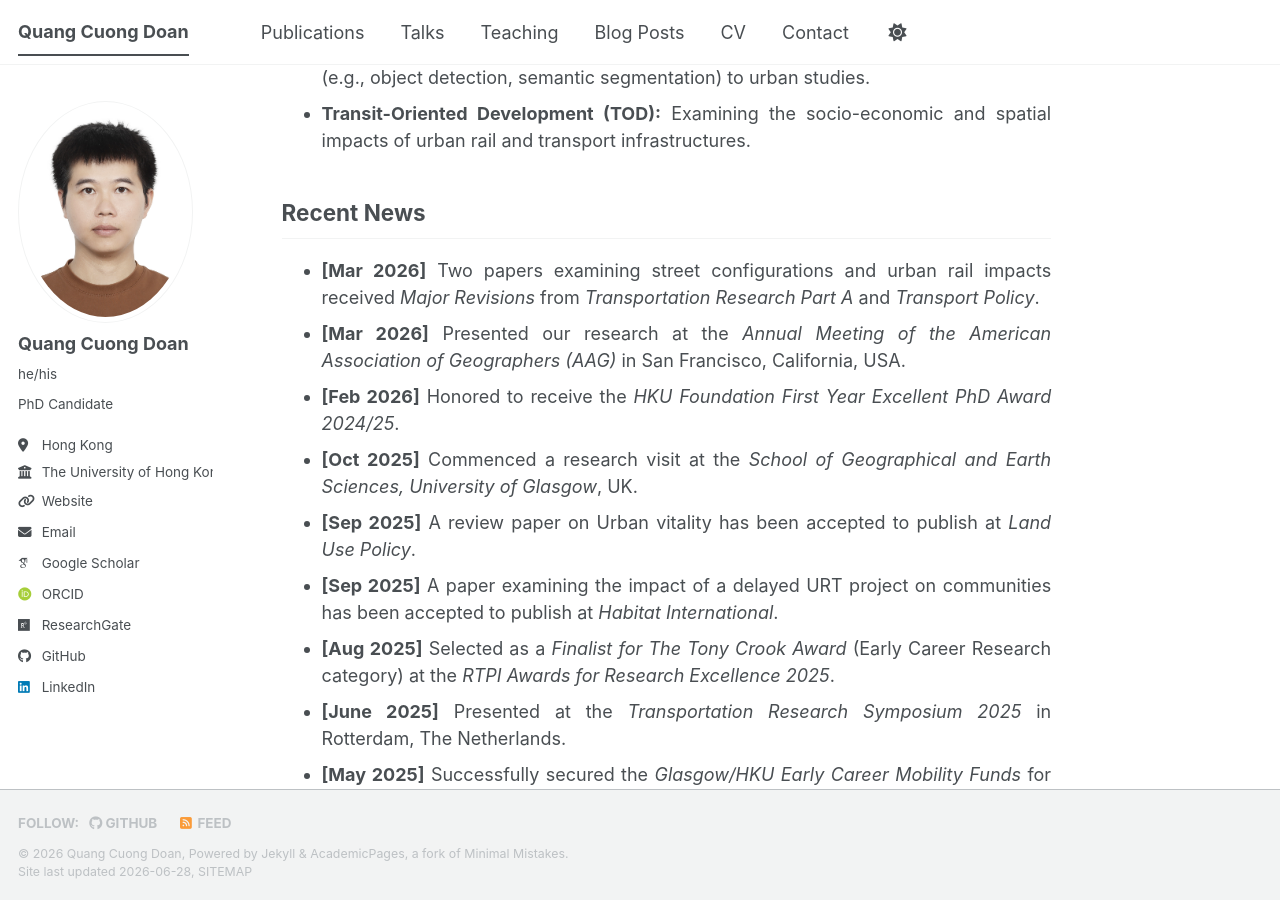
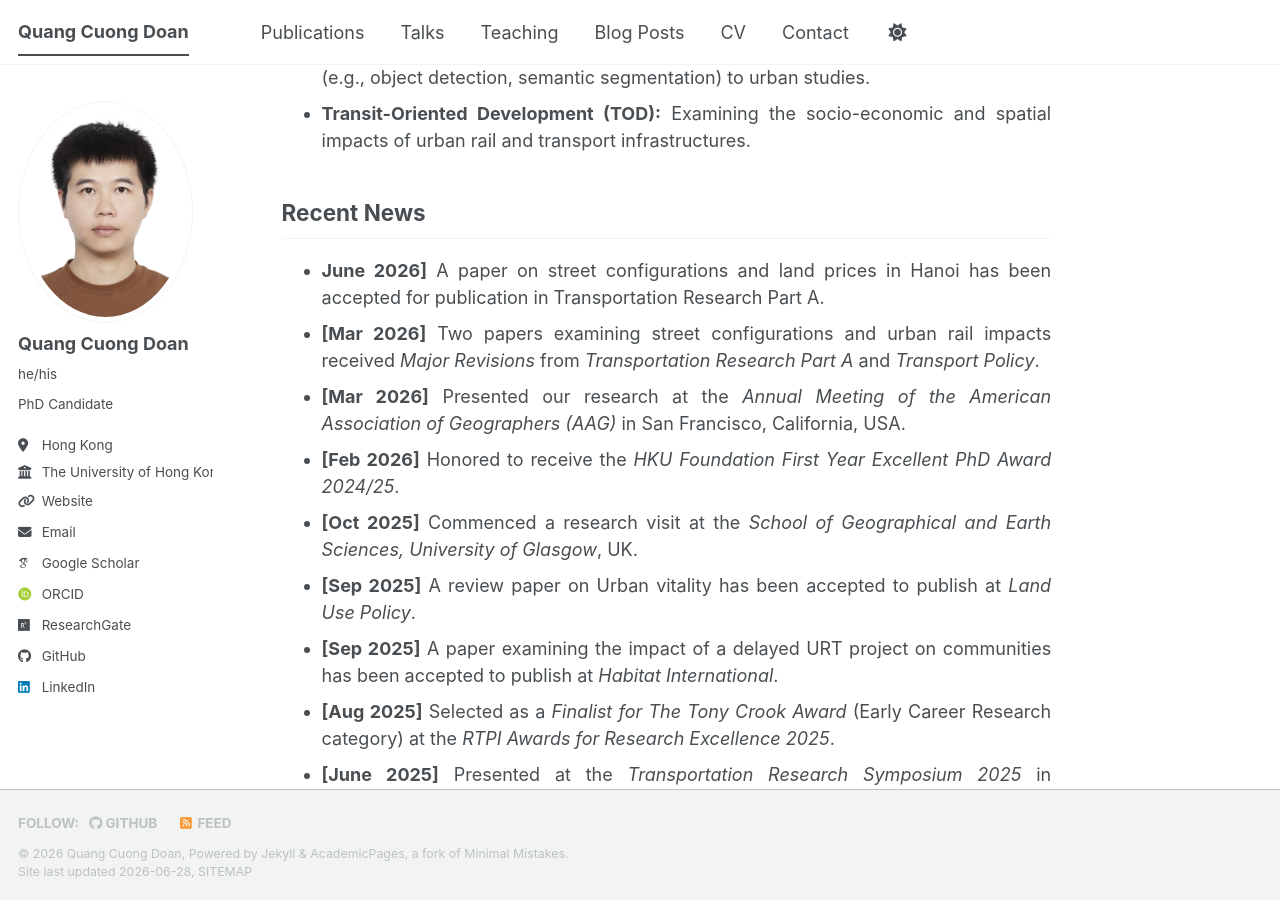
Before and after one commit to cuonghku95/cuonghku95.github.io, a Jekyll site: the page built from _pages/about.md, in a window 1280 px wide and 900 px high, scrolled down 815 px. Built offline with Jekyll 4.4.1, drawn with Linux system fonts in a browser that asks for light colours; some web fonts are replaced; a script bundle is joined from its source files by our own code; library files that are not in the unit come from our copies.

Commit message:
Add recent news about publications and presentations

```diff
--- a/_pages/about.md
+++ b/_pages/about.md
@@ -34,6 +34,7 @@ Recent News
 ------
 <div style="text-align: justify;">
 <ul>
+    <li><b>June 2026]</b> A paper on street configurations and land prices in Hanoi has been accepted for publication in Transportation Research Part A.</li>
   <li><b>[Mar 2026]</b> Two papers examining street configurations and urban rail impacts received <i>Major Revisions</i> from <i>Transportation Research Part A</i> and <i>Transport Policy</i>.</li>
   <li><b>[Mar 2026]</b> Presented our research at the <i>Annual Meeting of the American Association of Geographers (AAG)</i> in San Francisco, California, USA.</li>
   <li><b>[Feb 2026]</b> Honored to receive the <i>HKU Foundation First Year Excellent PhD Award 2024/25</i>.</li>
```
